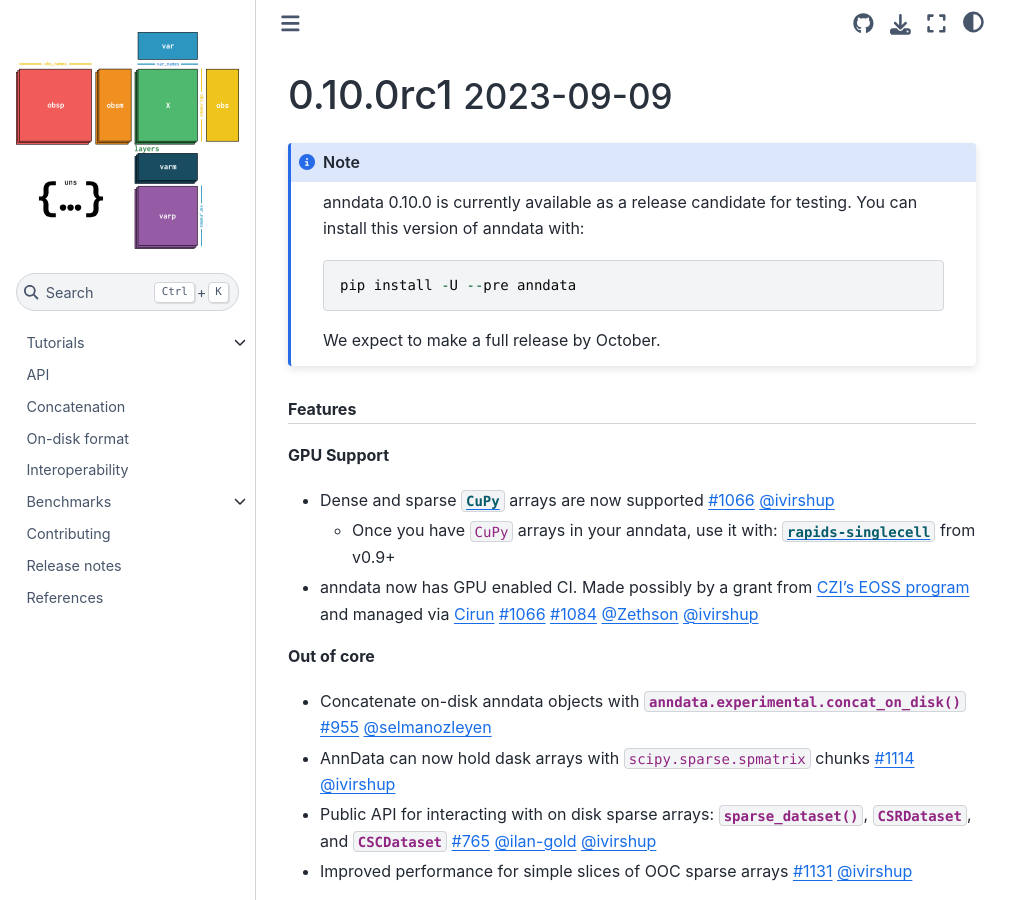
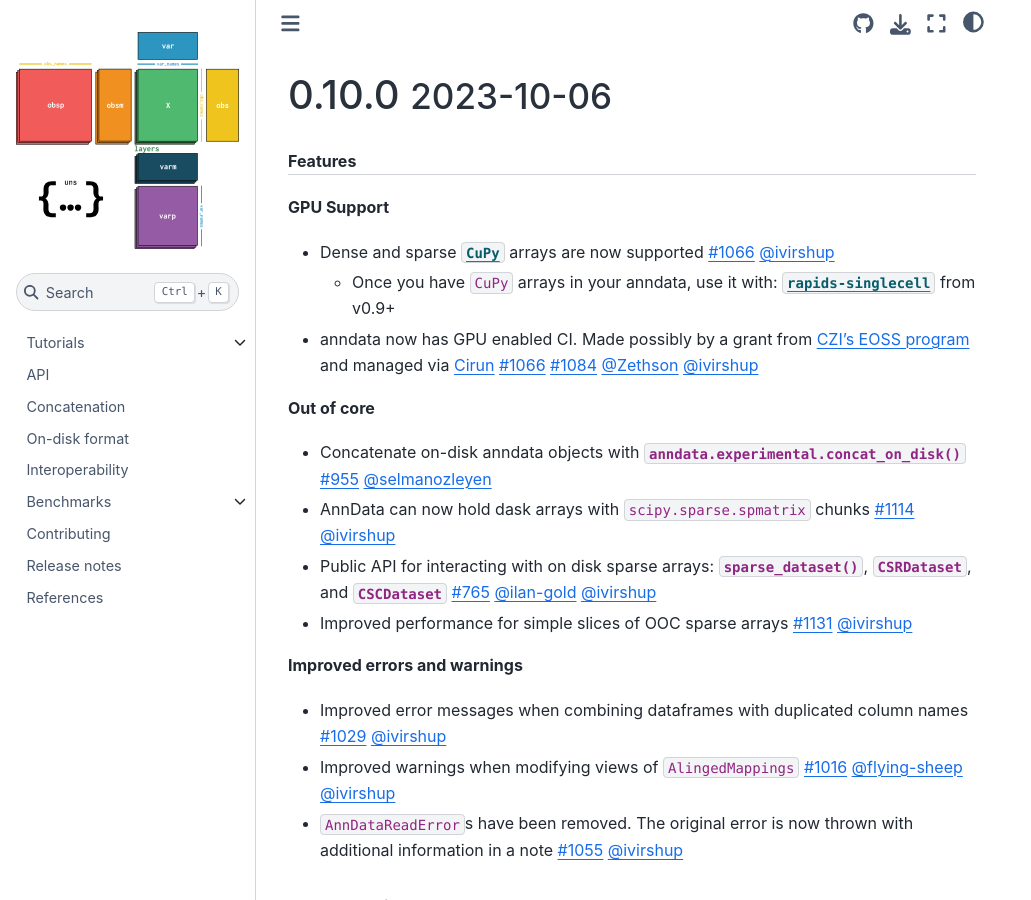
Before and after one commit to scverse/anndata, a Sphinx documentation site: the page built from docs/release-notes/0.10.0.md, in a window 1280 px wide and 900 px high. Shown: the whole window, without its empty margins (0-1031 px from the left). Built offline with Sphinx 7.4.7 and the Sphinx Book theme 1.1.4, drawn with Linux system fonts in a browser that asks for light colours.

Commit message:
Update release notes (#1165)

`````diff
--- a/docs/release-notes/0.10.0.md
+++ b/docs/release-notes/0.10.0.md
@@ -1,14 +1,4 @@
-### 0.10.0rc1 {small}`2023-09-09`
-
-````{note}
-anndata 0.10.0 is currently available as a release candidate for testing. You can install this version of anndata with:
-
-```
-pip install -U --pre anndata
-```
-
-We expect to make a full release by October.
-````
+### 0.10.0 {small}`2023-10-06`
 
 ```{rubric} Features
 ```
`````
